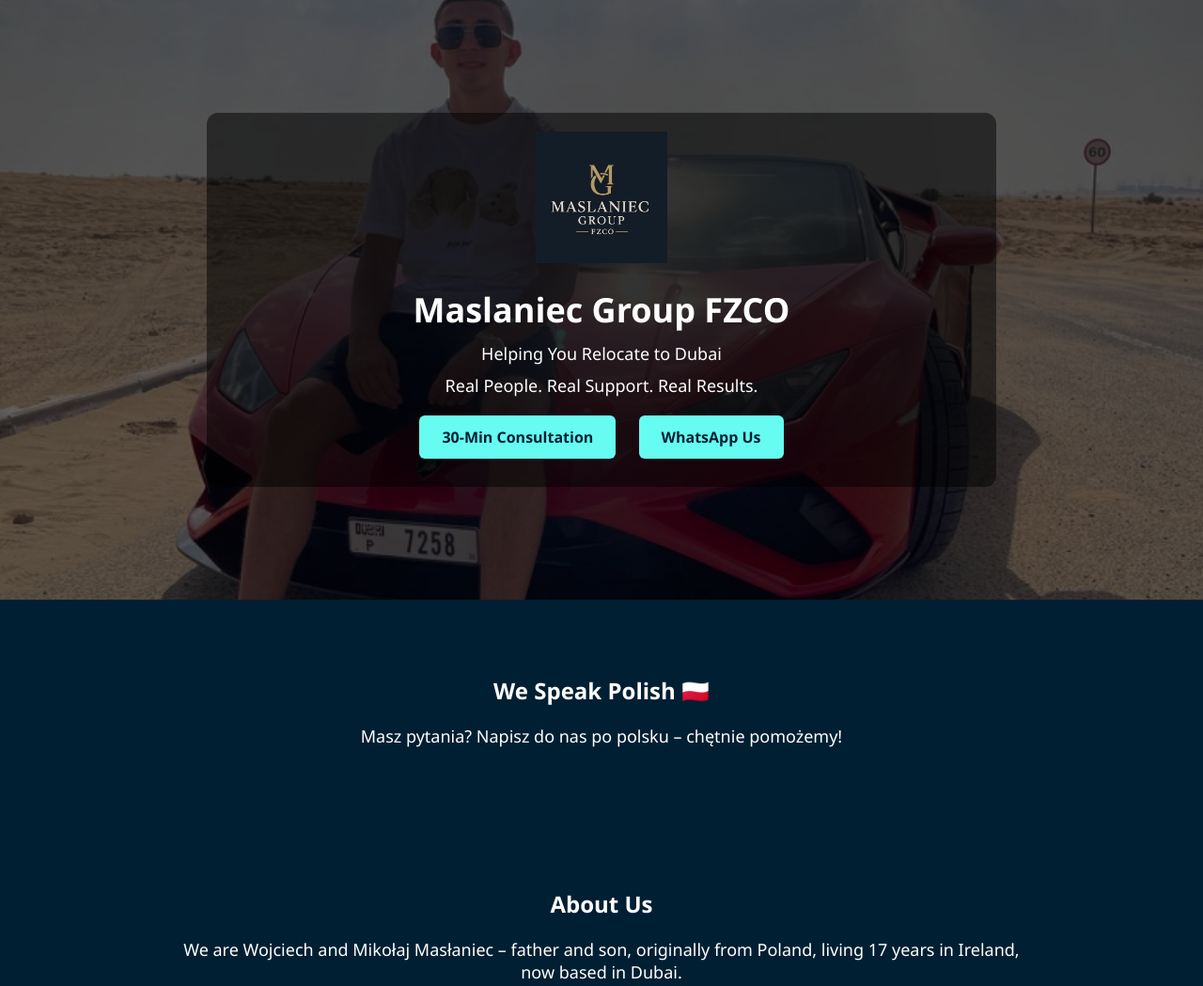
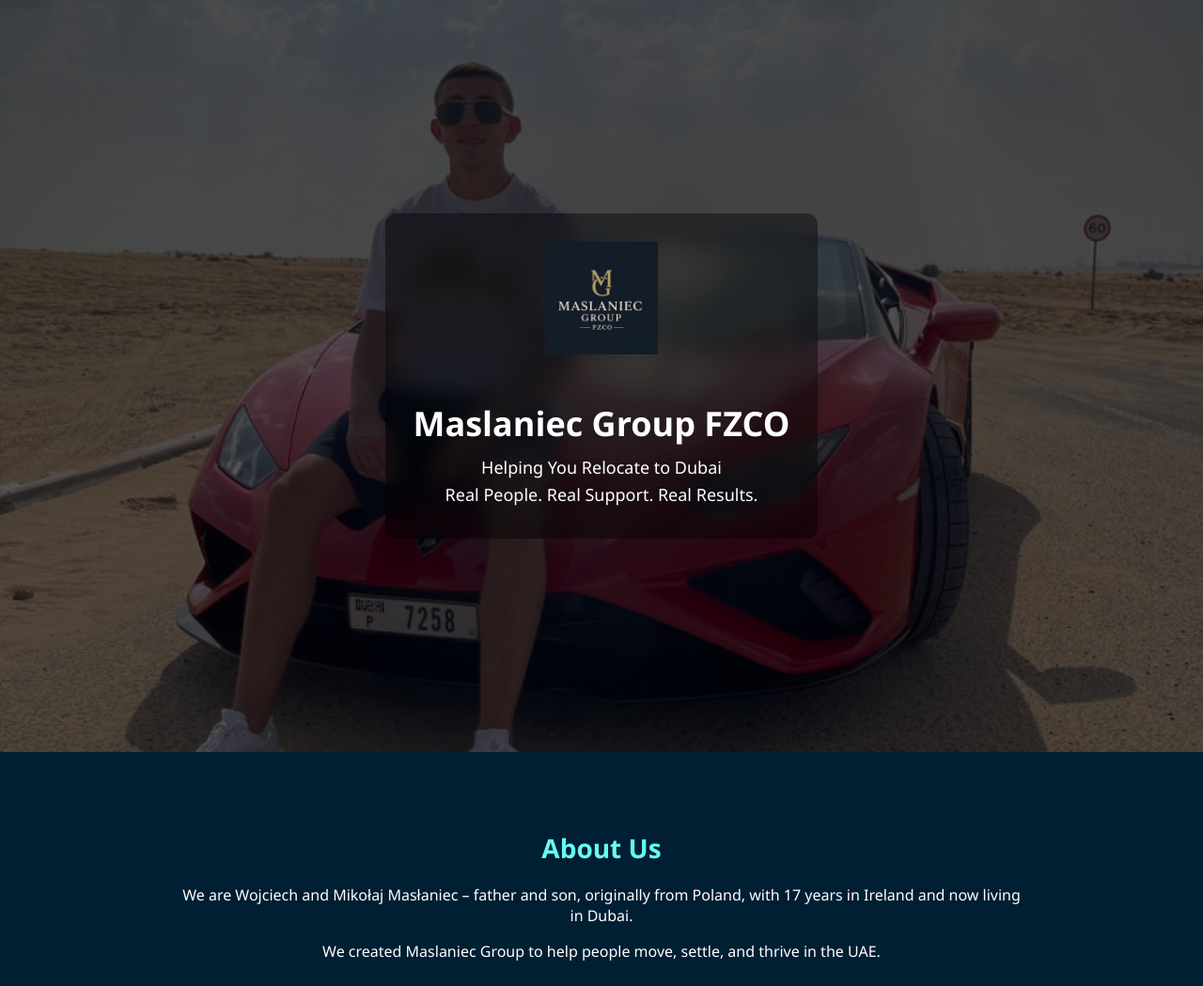
Before and after one commit to MASLGROUP/maslaniecgroup, a plain HTML site: page index.html in a window 1280 px wide. Shown: the top 1049 px of the page at 94% size. Drawn offline with Linux system fonts and the light colour scheme.

Commit message:
Update index.html

```diff
--- a/index.html
+++ b/index.html
@@ -2,7 +2,7 @@
 <html lang="en">
 <head>
   <meta charset="UTF-8" />
-  <meta name="viewport" content="width=device-width, initial-scale=1.0"/>
+  <meta name="viewport" content="width=device-width, initial-scale=1.0" />
   <title>Maslaniec Group FZCO</title>
   <style>
     body {
@@ -10,47 +10,65 @@
       font-family: 'Segoe UI', sans-serif;
       background-color: #001f33;
       color: #ffffff;
+    }
+
+    /* HERO SECTION */
+    .hero {
+      background-image: url('516AB383-597B-4EB6-A4BA-9B7A0FBC7CDE_1_105_c.jpeg');
+      background-size: cover;
+      background-position: center;
+      height: 100vh;
+      position: relative;
+      display: flex;
+      align-items: center;
+      justify-content: center;
       text-align: center;
     }
 
-    header {
-      background-image: url('516AB383-597B-4EB6-A4BA-9B7A0FBC7CDE_1_105_c.jpeg');
-      background-size: cover;
-      background-position: center;
-      position: relative;
-      padding: 120px 20px;
+    .hero::before {
+      content: '';
+      position: absolute;
+      inset: 0;
+      background: rgba(0, 0, 0, 0.65);
     }
 
-    header::before {
-      content: '';
-      position: absolute;
-      top: 0; left: 0; right: 0; bottom: 0;
-      background: rgba(0, 0, 0, 0.6);
+    .hero-content {
+      position: relative;
+      z-index: 2;
+      backdrop-filter: blur(10px);
+      padding: 30px;
+      background: rgba(0, 0, 0, 0.4);
+      border-radius: 12px;
+      max-width: 600px;
+      margin: auto;
     }
 
-    .header-content {
-      position: relative;
-      z-index: 2;
-      max-width: 800px;
-      margin: auto;
-      padding: 20px;
-      background-color: rgba(0, 0, 0, 0.5);
-      border-radius: 12px;
-    }
-
-    header img {
-      width: 140px;
+    .hero-content img {
+      width: 120px;
       margin-bottom: 20px;
     }
 
-    h1 {
+    .hero-content h1 {
       font-size: 36px;
-      margin: 0;
+      margin-bottom: 10px;
     }
 
-    p {
+    .hero-content p {
       font-size: 18px;
-      margin: 10px 0;
+      margin: 5px 0;
+    }
+
+    section {
+      padding: 60px 20px;
+      max-width: 900px;
+      margin: auto;
+      text-align: center;
+    }
+
+    h2 {
+      font-size: 28px;
+      margin-bottom: 20px;
+      color: #66fcf1;
     }
 
     .btn {
@@ -64,17 +82,12 @@
       font-weight: bold;
     }
 
-    section {
-      padding: 60px 20px;
-      max-width: 900px;
-      margin: auto;
-    }
-
     footer {
       background: #000d1a;
       padding: 30px;
+      text-align: center;
+      color: #aaa;
       font-size: 14px;
-      color: #ccc;
     }
 
     a {
@@ -85,56 +98,59 @@
 </head>
 <body>
 
-  <header>
-    <div class="header-content">
+  <!-- HERO SECTION -->
+  <div class="hero">
+    <div class="hero-content">
       <img src="logo.jpg" alt="Maslaniec Group Logo" />
       <h1>Maslaniec Group FZCO</h1>
       <p>Helping You Relocate to Dubai</p>
       <p>Real People. Real Support. Real Results.</p>
-      <a class="btn" href="https://buy.stripe.com/bIYeV12Kb18zdOg7ss" target="_blank">30-Min Consultation</a>
-      <a class="btn" href="https://wa.me/971585876880" target="_blank">WhatsApp Us</a>
     </div>
-  </header>
+  </div>
 
+  <!-- ABOUT -->
   <section>
-    <h2>We Speak Polish 🇵🇱</h2>
-    <p>Masz pytania? Napisz do nas po polsku – chętnie pomożemy!</p>
+    <h2>About Us</h2>
+    <p>We are Wojciech and Mikołaj Masłaniec – father and son, originally from Poland, with 17 years in Ireland and now living in Dubai.</p>
+    <p>We created Maslaniec Group to help people move, settle, and thrive in the UAE.</p>
   </section>
 
-  <section>
-    <h2>About Us</h2>
-    <p>We are Wojciech and Mikołaj Masłaniec – father and son, originally from Poland, living 17 years in Ireland, now based in Dubai.</p>
-    <p>We created Maslaniec Group to help people start a new life in the UAE – with trust, honesty, and real support.</p>
-  </section>
-
+  <!-- SERVICES -->
   <section>
     <h2>Our Services</h2>
     <p>
       ✅ Relocation to Dubai<br>
-      ✅ Business Registration<br>
-      ✅ Visa & Residency Help<br>
-      ✅ Bank Account Setup<br>
-      ✅ School Enrollment for Kids<br>
-      ✅ Real Estate Support<br>
+      ✅ Business Setup & Registration<br>
+      ✅ Visa & Residency Assistance<br>
+      ✅ Bank Account Opening<br>
+      ✅ School Enrollment for Children<br>
+      ✅ Real Estate Consulting<br>
       ✅ Payroll (WPS)<br>
-      ✅ Legal, Accounting & Business Advisors
+      ✅ Legal & Financial Expert Support
     </p>
   </section>
 
+  <!-- LANGUAGE -->
   <section>
-    <h2>Follow Us</h2>
-    <p>
-      <a class="btn" href="https://instagram.com/maslaniecgroup" target="_blank">Instagram</a>
-      <a class="btn" href="https://www.tiktok.com/@mikolaj.maslaniec" target="_blank">TikTok</a>
-    </p>
+    <h2>We Speak Polish 🇵🇱</h2>
+    <p>Masz pytania? Napisz do nas po polsku – odpowiemy szybko i konkretnie.</p>
   </section>
 
+  <!-- CONTACT & CONSULTATION -->
   <section>
-    <h2>Contact</h2>
-    <p>Email: <a href="mailto:maslaniecgroup@gmail.com">maslaniecgroup@gmail.com</a></p>
-    <p><a class="btn" href="https://wa.me/971585876880" target="_blank">Chat on WhatsApp</a></p>
+    <h2>Consultations & Contact</h2>
+    <p>Schedule a call or message us directly:</p>
+    <a class="btn" href="https://buy.stripe.com/bIYeV12Kb18zdOg7ss" target="_blank">30-Min Consultation – AED 200</a>
+    <a class="btn" href="https://buy.stripe.com/14k14bacD9F539CfYZ" target="_blank">60-Min Consultation – AED 350</a>
+    <a class="btn" href="https://buy.stripe.com/4gw8wDdoPaJ9dOg3ce" target="_blank">Premium + Follow-up – AED 450</a>
+    <br><br>
+    <a class="btn" href="https://wa.me/971585876880" target="_blank">WhatsApp Us</a>
+    <a class="btn" href="mailto:maslaniecgroup@gmail.com">Email Us</a>
+    <a class="btn" href="https://instagram.com/maslaniecgroup" target="_blank">Instagram</a>
+    <a class="btn" href="https://www.tiktok.com/@mikolaj.maslaniec" target="_blank">TikTok</a>
   </section>
 
+  <!-- FOOTER -->
   <footer>
     &copy; 2025 Maslaniec Group FZCO – All rights reserved.
   </footer>
```
